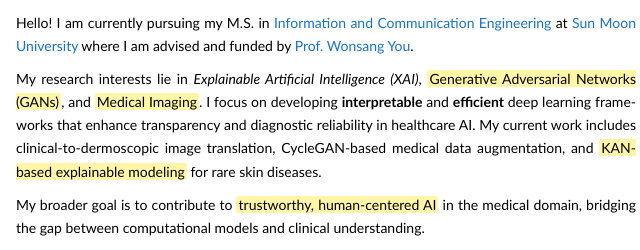
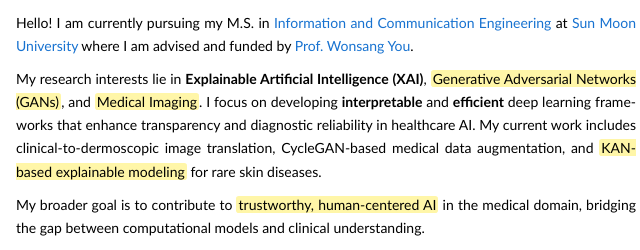
Before and after one commit to sarrehatasmin/sarrehatasmin.github.io, a plain HTML site: page index.html in a window 1280 px wide. Shown: the part 148-398 px from the top of the page, 154-794 px from the left. Drawn offline with Linux system fonts and the light colour scheme; files that its build step writes are made by us from their sources.

Commit message:
Update index.html

```diff
--- a/index.html
+++ b/index.html
@@ -31,7 +31,7 @@
       Hello! I am currently pursuing my M.S. in <a href="https://information.sunmoon.ac.kr/information/main.do">Information and Communication Engineering </a> at <a href="https://lily.sunmoon.ac.kr/MainDefault3.aspx"> Sun Moon University </a>  where I am advised and funded by <a href="https://www.wonsangyou.com/">Prof. Wonsang You</a>.
     </p>
     <p>
-      My research interests lie in <em>Explainable Artificial Intelligence (XAI)</em>, <span class="hl">Generative Adversarial Networks (GANs)</span>, and <span class="hl">Medical Imaging</span>. I focus on developing <span class="em">interpretable</span> and <span class="em">efficient</span> deep learning frameworks that enhance transparency and diagnostic reliability in healthcare AI. My current work includes clinical-to-dermoscopic image translation, CycleGAN-based medical data augmentation, and <span class="hl">KAN-based explainable modeling</span> for rare skin diseases.
+      My research interests lie in <b>Explainable Artificial Intelligence (XAI)</b>, <span class="hl">Generative Adversarial Networks (GANs)</span>, and <span class="hl">Medical Imaging</span>. I focus on developing <span class="em">interpretable</span> and <span class="em">efficient</span> deep learning frameworks that enhance transparency and diagnostic reliability in healthcare AI. My current work includes clinical-to-dermoscopic image translation, CycleGAN-based medical data augmentation, and <span class="hl">KAN-based explainable modeling</span> for rare skin diseases.
     </p>
     <p>
       My broader goal is to contribute to <span class="hl">trustworthy, human-centered AI</span> in the medical domain, bridging the gap between computational models and clinical understanding.
```
